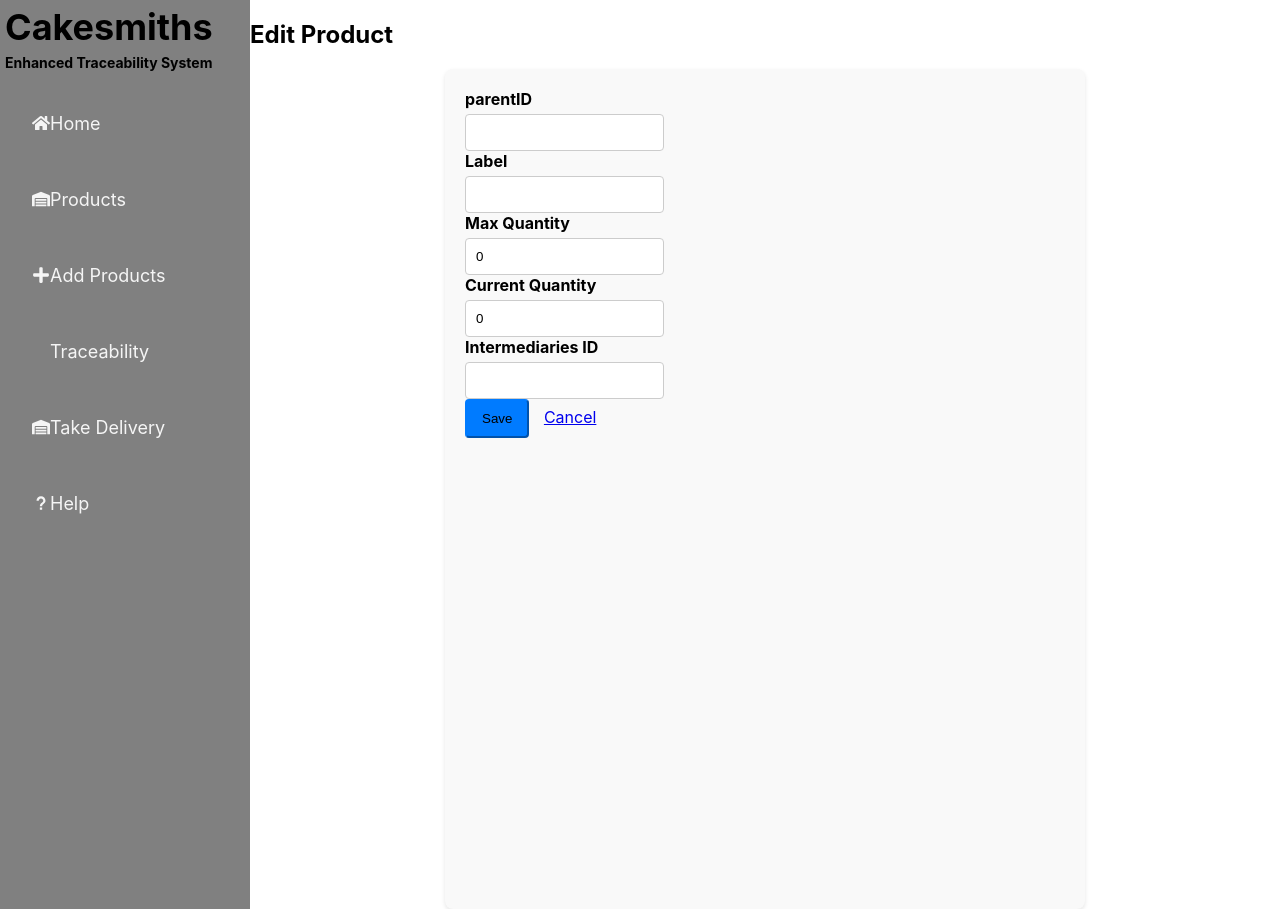
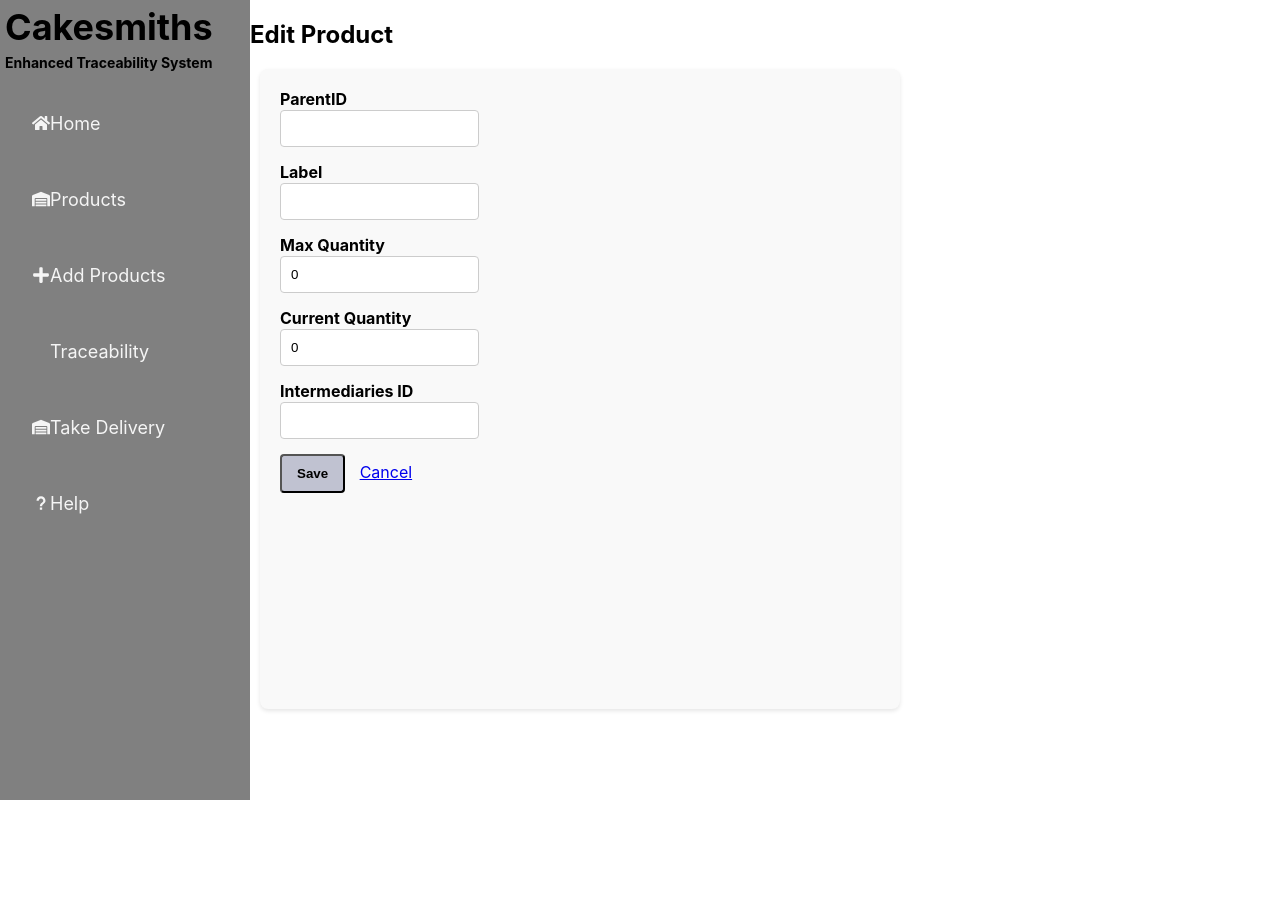
Before and after one commit to Veeraj270/EnhancedTraceabilitySystemForApplications, a React (Create React App) app in the folder et-system-frontend/: page /edit-product/1 in a window 1280 px wide. Built offline with nearby package versions, Linux system fonts and the light colour scheme; no server answers; some icons are missing.

Commit message:
CSS complete for edit product form

```diff
--- a/et-system-frontend/src/Pages/EditProductPageComponents/EditProductForm.css
+++ b/et-system-frontend/src/Pages/EditProductPageComponents/EditProductForm.css
@@ -1,48 +1,43 @@
 .edit-product-form {
-    max-width: 600px; /* Adjust based on your layout */
-    margin: 0 auto; /* Center the form in the page */
+    max-width: 600px;
+    height: 600px;
+    margin: 10px;
     padding: 20px;
-    background-color: #f9f9f9; /* Light background for the form area */
-    border-radius: 8px; /* Optional: adds rounded corners */
-    box-shadow: 0 2px 4px rgba(0,0,0,0.1); /* Optional: adds a subtle shadow */
+    background-color: #f9f9f9;
+    border-radius: 8px;
+    box-shadow: 0 2px 4px rgba(0,0,0,0.1);
 }
 
-/* Style adjustments for form groups for better spacing */
-.edit-product-form .form-group {
-    margin-bottom: 15px; /* Increase spacing between form fields */
+.edit-product-form .mb-3 {
+    margin-bottom: 15px;
 }
 
 /* Input and Label Styles */
 .edit-product-form .form-control {
-    border: 1px solid #ccc; /* Subtle border for inputs */
-    border-radius: 4px; /* Slightly rounded borders for inputs */
-    padding: 10px; /* More comfortable padding */
-}
-
-.edit-product-form .form-control:focus {
-    border-color: #007bff; /* Highlight color when input is focused */
-    box-shadow: none; /* Removing default focus glow */
+    border: 1px solid #ccc;
+    border-radius: 4px;
+    padding: 10px;
 }
 
 .edit-product-form label {
     display: block;
-    margin-bottom: 5px; /* Space between label and input */
-    font-weight: bold; /* Optional: makes labels slightly bolder */
+    margin-bottom: 1px;
+    font-weight: bold;
 }
 
 /* Button Styles */
 .edit-product-form .btn-primary {
-    background-color: #007bff; /* Primary button color */
-    border-color: #007bff;
-    padding: 10px 15px; /* Button padding */
-    border-radius: 4px; /* Button border radius */
+    background-color: #c0c2d1;
+    border-color: #000000;
+    padding: 10px 15px;
+    border-radius: 4px;
+    font-weight: bold;
 }
 
 .edit-product-form .btn-secondary {
-    margin-left: 10px; /* Space between buttons */
+    margin-left: 10px;
 }
 
-/* Adjustments for responsiveness */
 @media (max-width: 768px) {
     .edit-product-form {
         padding: 10px;
--- a/et-system-frontend/src/Pages/EditProductPageComponents/EditProductForm.js
+++ b/et-system-frontend/src/Pages/EditProductPageComponents/EditProductForm.js
@@ -10,7 +10,7 @@
             <Form onSubmit={handleSubmit}>
 
                 <FormGroup>
-                    <Label for="parentID">parentID</Label>
+                    <Label for="parentID">ParentID</Label>
                     <Input type="text" name="parentID" id="parentID" value={product.parentID} onChange={handleChange}/>
                 </FormGroup>
 
```
Also changed, not shown: 1 other file (tests, documents, lock files or other folders).
